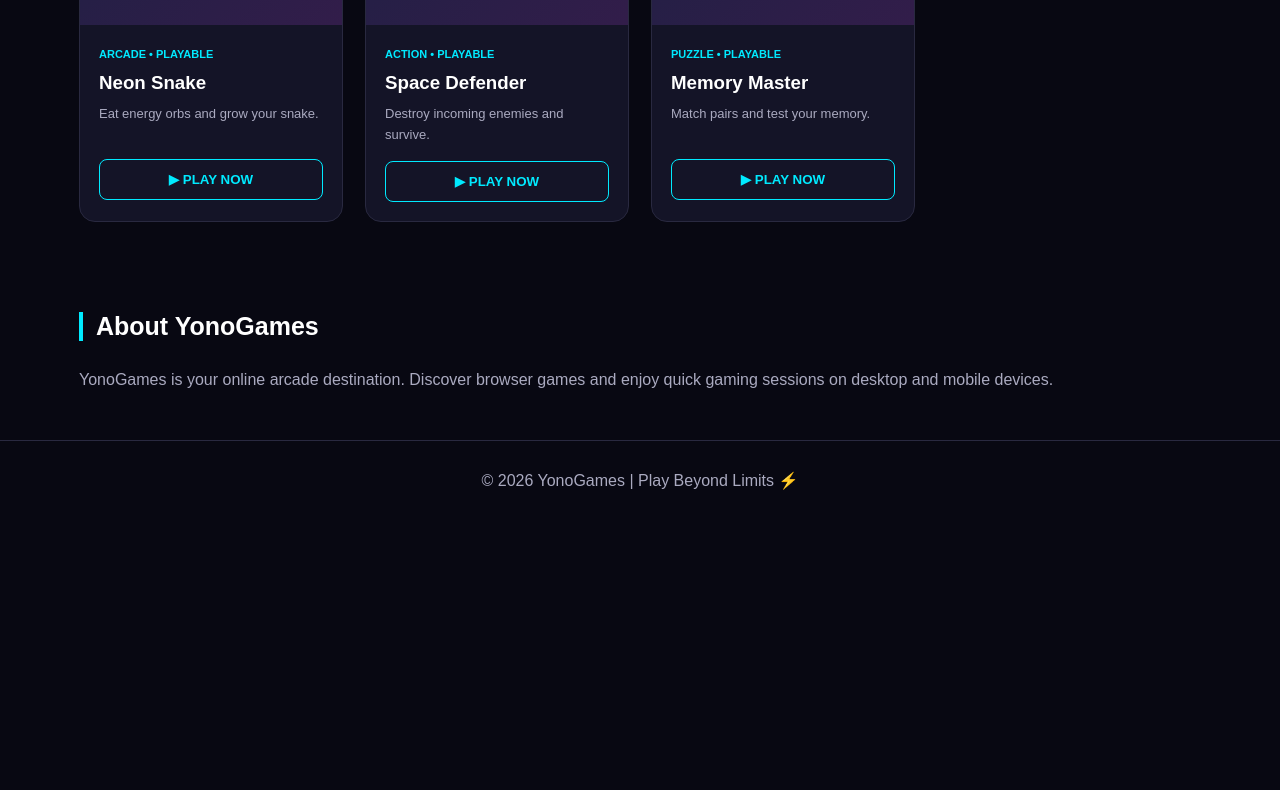
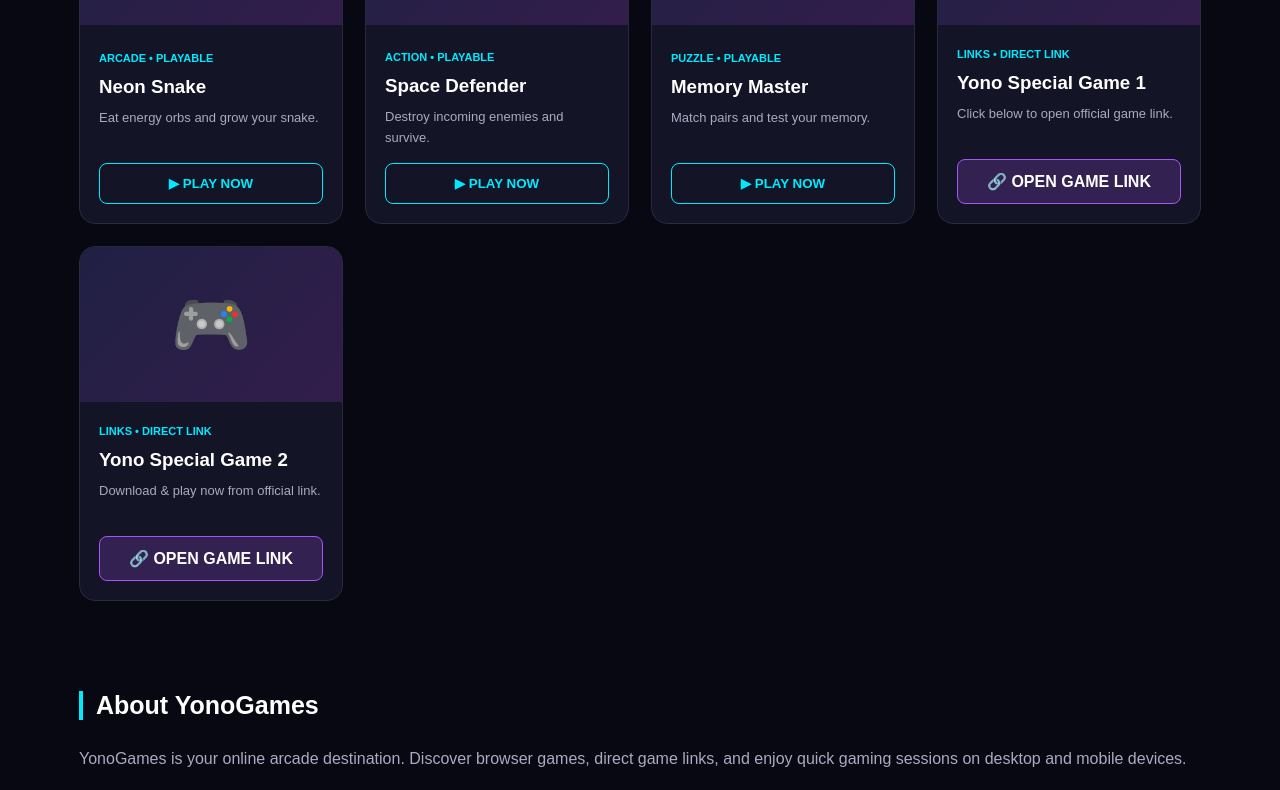
Before and after one commit to yonogames01/yonogames, a plain HTML site: page index.html in a window 1280 px wide. Shown: the part 807-1597 px from the top of the page. Before the commit the page ends 1327 px from the top, so only its background shows below. Drawn offline with Linux system fonts and the light colour scheme.

Commit message:
Enhance game links and descriptions in index.html
Updated game links section and improved game descriptions.

```diff
--- a/index.html
+++ b/index.html
@@ -1,4 +1,3 @@
-
 <!DOCTYPE html>
 <html lang="en">
 <head>
@@ -11,7 +10,7 @@
 *{box-sizing:border-box;margin:0;padding:0}
 body{background:var(--bg);color:white;font-family:Arial,sans-serif}
 header{position:sticky;top:0;z-index:10;background:#090915ed;backdrop-filter:blur(12px);padding:17px 5%;display:flex;align-items:center;justify-content:space-between;gap:15px;border-bottom:1px solid #292940}
-.logo{font-size:26px;font-weight:900;background:linear-gradient(90deg,var(--cyan),var(--purple));color:transparent;background-clip:text}
+.logo{font-size:26px;font-weight:900;background:linear-gradient(90deg,var(--cyan),var(--purple));color:transparent;background-clip:text;-webkit-background-clip:text}
 nav{display:flex;gap:20px}
 nav a{color:white;text-decoration:none;font-weight:bold}
 nav a:hover{color:var(--cyan)}
@@ -28,15 +27,17 @@ nav a:hover{color:var(--cyan)}
 .filter{padding:10px 18px;border-radius:25px;background:#17172b;border:1px solid #33334c;color:white;cursor:pointer}
 .filter.active,.filter:hover{background:var(--purple);border-color:var(--cyan)}
 .grid{display:grid;grid-template-columns:repeat(auto-fill,minmax(235px,1fr));gap:22px}
-.game{background:var(--card);border:1px solid #292940;border-radius:16px;overflow:hidden;transition:.3s}
+.game{background:var(--card);border:1px solid #292940;border-radius:16px;overflow:hidden;transition:.3s;display:flex;flex-direction:column;justify-content:space-between}
 .game:hover{transform:translateY(-6px);border-color:var(--cyan);box-shadow:0 8px 30px #00eaff22}
 .thumb{height:155px;display:grid;place-items:center;font-size:65px;background:linear-gradient(135deg,#202044,#321d4a)}
 .info{padding:19px}
 .tag{color:var(--cyan);font-size:11px;font-weight:bold}
 .info h3{margin:10px 0}
 .info p{color:var(--muted);font-size:13px;line-height:1.6;min-height:40px}
-.play{width:100%;margin-top:15px;padding:12px;background:transparent;border:1px solid var(--cyan);color:var(--cyan);border-radius:8px;font-weight:bold;cursor:pointer}
+.play{display:block;text-align:center;text-decoration:none;width:100%;margin-top:15px;padding:12px;background:transparent;border:1px solid var(--cyan);color:var(--cyan);border-radius:8px;font-weight:bold;cursor:pointer;transition:.2s}
 .play:hover{background:var(--cyan);color:#080812}
+.ext-link{border-color:var(--purple);color:#fff;background:#a855f733}
+.ext-link:hover{background:var(--purple);color:#fff}
 .modal{display:none;position:fixed;inset:0;z-index:50;background:#05050bf5;align-items:center;justify-content:center;flex-direction:column;padding:12px}
 .modal.open{display:flex}
 .modalhead{width:min(500px,100%);display:flex;justify-content:space-between;align-items:center;margin-bottom:12px}
@@ -75,13 +76,14 @@ footer{text-align:center;padding:30px;color:var(--muted);border-top:1px solid #2
 <button class="filter" data-cat="Arcade">Arcade</button>
 <button class="filter" data-cat="Action">Action</button>
 <button class="filter" data-cat="Puzzle">Puzzle</button>
+<button class="filter" data-cat="Links">Game Links</button>
 </div>
 <div class="grid" id="grid"></div>
 </main>
 
 <section class="container" id="about">
 <h2 class="heading">About YonoGames</h2>
-<p style="color:var(--muted);line-height:1.8">YonoGames is your online arcade destination. Discover browser games and enjoy quick gaming sessions on desktop and mobile devices.</p>
+<p style="color:var(--muted);line-height:1.8">YonoGames is your online arcade destination. Discover browser games, direct game links, and enjoy quick gaming sessions on desktop and mobile devices.</p>
 </section>
 
 <div class="modal" id="modal">
@@ -99,10 +101,16 @@ footer{text-align:center;padding:30px;color:var(--muted);border-top:1px solid #2
 <footer>© 2026 YonoGames | Play Beyond Limits ⚡</footer>
 
 <script>
+// =========================================================================
+// YAHAN SE AAP APNE GAMES AUR LINKS EDIT YA ADD KAR SAKTE HAIN:
+// Jin games me 'url' likha hai, wo seedha aapka link kholenge.
+// =========================================================================
 const games=[
-{id:'snake',name:'Neon Snake',cat:'Arcade',icon:'🐍',desc:'Eat energy orbs and grow your snake.'},
-{id:'shooter',name:'Space Defender',cat:'Action',icon:'🚀',desc:'Destroy incoming enemies and survive.'},
-{id:'memory',name:'Memory Master',cat:'Puzzle',icon:'🧠',desc:'Match pairs and test your memory.'}
+  {id:'snake', name:'Neon Snake', cat:'Arcade', icon:'🐍', desc:'Eat energy orbs and grow your snake.'},
+  {id:'shooter', name:'Space Defender', cat:'Action', icon:'🚀', desc:'Destroy incoming enemies and survive.'},
+  {id:'memory', name:'Memory Master', cat:'Puzzle', icon:'🧠', desc:'Match pairs and test your memory.'},
+  {id:'link1', name:'Yono Special Game 1', cat:'Links', icon:'🔥', desc:'Click below to open official game link.', url:'https://example.com'},
+  {id:'link2', name:'Yono Special Game 2', cat:'Links', icon:'🎮', desc:'Download & play now from official link.', url:'https://play.google.com/store'}
 ];
 
 let category='All';
@@ -119,11 +127,15 @@ grid.innerHTML=list.length?list.map(g=>`
     <article class="game">
       <div class="thumb">${g.icon}</div>
       <div class="info">
-<span class="tag">${g.cat.toUpperCase()} • PLAYABLE</span>
+        <span class="tag">${g.cat.toUpperCase()} • ${g.url ? 'DIRECT LINK' : 'PLAYABLE'}</span>
         <h3>${g.name}</h3>
         <p>${g.desc}</p>
-<button class="play" onclick="launch('${g.id}')">▶ PLAY NOW</button>
-</div></article>`).join(''):'<p>No games found.</p>';
+        ${g.url
+          ? `<a class="play ext-link" href="${g.url}" target="_blank" rel="noopener noreferrer">🔗 OPEN GAME LINK</a>`
+          : `<button class="play" onclick="launch('${g.id}')">▶ PLAY NOW</button>`
+        }
+      </div>
+    </article>`).join(''):'<p>No games found.</p>';
 }
 
 document.getElementById('filters').addEventListener('click',e=>{
```
Lines whose indentation alone changed are shown as unchanged.
